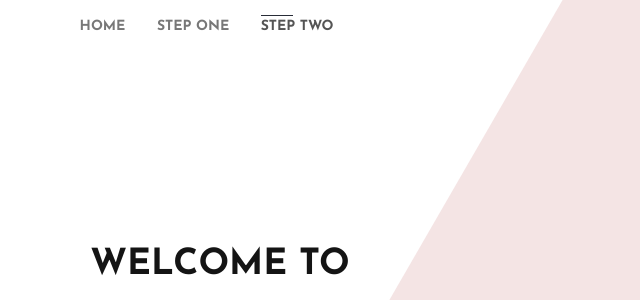
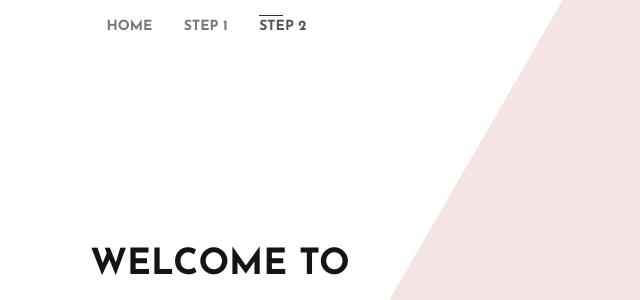
Before and after one commit to QiuQiuJing/capstone_deployment, a Flask app: page /home in a window 1280 px wide. Shown: the top 300 px of the page, without its empty margins (420-1060 px from the left). Run offline with Flask 2, Linux system fonts and the light colour scheme; parts of the project's set-up code (start-up, migrations or seed data) failed here and were passed over; some libraries are stand-ins or nearby versions.

Commit message:
Update input_page.html

```diff
--- a/templates/input_page.html
+++ b/templates/input_page.html
@@ -54,8 +54,8 @@
 			<div class="collapse navbar-collapse" id="bs-example-navbar-collapse-1">
 				<ul class="nav navbar-nav text-center">
 					<li><a href="#home">Home</a></li>
-					<li><a href="#stepone">Step one</a></li>
-					<li><a href="#steptwo">Step two</a></li>
+					<li><a href="#stepone">Step 1</a></li>
+					<li><a href="#steptwo">Step 2</a></li>
 
 				</ul>
 			</div>
```
